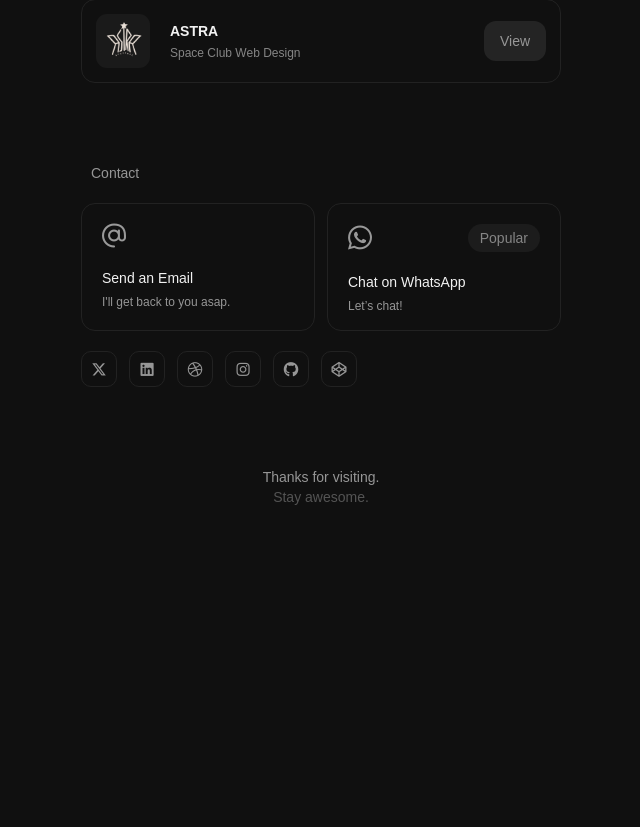
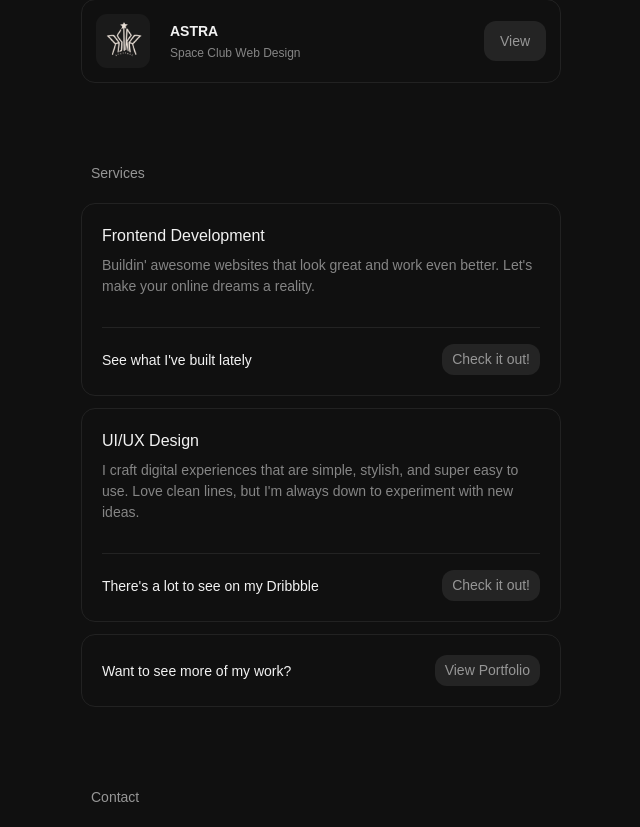
Before and after one commit to ABHAY-100/vue-link-bio, a Vue app: page / in a window 1280 px wide. Shown: the part 653-1480 px from the top of the page, without its empty margins (339-979 px from the left). Before the commit the page ends 1260 px from the top, so only its background shows below. Built offline with nearby package versions, Linux system fonts and the light colour scheme; a web font is replaced by a local one.

Commit message:
Ah completed

```diff
--- /dev/null
+++ b/src/components/common/ServicesBox.vue
@@ -0,0 +1,48 @@
+<script setup>
+import Button from "primevue/button";
+
+const props = defineProps({
+  heading: {
+    type: String,
+    required: true,
+  },
+  description: {
+    type: String,
+    required: true,
+  },
+  anothertext: {
+    type: String,
+    required: true,
+  },
+  label: {
+    type: String,
+    required: true,
+  },
+})
+</script>
+
+<template>
+  <div
+    class="border-[1px] border-other_border rounded-[14px] flex flex-col py-[20px] px-[20px] w-[480px] max-md:w-full"
+  >
+    <div class="">
+      <h4 class="text-[16px] font-normal text-not_white mb-[7px]">
+        {{ heading }}
+      </h4>
+      <p class="text-[14px] text-just_gray">
+        {{ description }}
+      </p>
+    </div>
+    <div
+      class="flex flex-row items-center justify-between w-full border-t-[1px] border-t-[#232323] pt-[16px] mt-[30px] max-sm:flex-col max-sm:gap-4 max-sm:text-center"
+    >
+      <p class="text-sm text-[#f2f2f2] text-normal">
+        {{ anothertext }}
+      </p>
+      <Button
+        class="px-[10px] h-[31px] text-[14px] bg-button_bg rounded-[12px] text-button_text font-normal hover:bg-other_border duration-200 ease-in-out"
+        >{{ label }}</Button
+      >
+    </div>
+  </div>
+</template>
--- /dev/null
+++ b/src/components/common/TheOtherCard.vue
@@ -0,0 +1,19 @@
+<script setup>
+import Button from "primevue/button";
+</script>
+
+<template>
+  <div
+    class="border-[1px] border-other_border rounded-[14px] flex flex-row justify-between items-center py-[20px] px-[20px] w-[480px] max-md:w-full max-sm:flex-col max-sm:gap-4 max-sm:text-center"
+  >
+    <div class=" gap-[7px]">
+        <h4 class="text-sm text-[#f2f2f2] text-normal">
+            Want to see more of my work?
+        </h4>
+    </div>
+    <Button
+      class="px-[10px] h-[31px] text-[14px] bg-button_bg rounded-[12px] text-button_text font-normal hover:bg-other_border duration-200 ease-in-out"
+      >View Portfolio</Button
+    >
+  </div>
+</template>
--- a/src/components/layout/Contact.vue
+++ b/src/components/layout/Contact.vue
@@ -61,7 +61,7 @@ const socials = [
         :link="card.link"
       />
     </div>
-    <div class="flex gap-[12px]">
+    <div class="flex gap-[12px] flex-wrap">
       <SocialBox
         v-for="(social, index) in socials"
         :key="index"
--- /dev/null
+++ b/src/components/layout/Services.vue
@@ -0,0 +1,39 @@
+<script setup>
+import SeeMoreVue from "../common/TheOtherCard.vue";
+import ServicesBox from "../common/ServicesBox.vue";
+import TheOtherCard from "../common/TheOtherCard.vue";
+
+const cards = [
+  {
+    heading: "Frontend Development",
+    description:
+      "Buildin' awesome websites that look great and work even better. Let's make your online dreams a reality.",
+    anothertext: "See what I've built lately",
+    label: "Check it out!",
+  },
+  {
+    heading: "UI/UX Design",
+    description:
+      "I craft digital experiences that are simple, stylish, and super easy to use. Love clean lines, but I'm always down to experiment with new ideas.",
+    anothertext: "There's a lot to see on my Dribbble",
+    label: "Check it out!",
+  },
+];
+</script>
+
+<template>
+  <div class="flex flex-col w-full gap-5">
+    <p class="text-sm text-button_text pl-2.5">Services</p>
+    <div class="flex flex-col gap-3">
+      <ServicesBox
+        v-for="(card, index) in cards"
+        :key="index"
+        :heading="card.heading"
+        :description="card.description"
+        :anothertext="card.anothertext"
+        :label="card.label"
+      />
+      <TheOtherCard />
+    </div>
+  </div>
+</template>
--- a/src/views/Home.vue
+++ b/src/views/Home.vue
@@ -1,6 +1,7 @@
 <script setup>
 import NavBar from "../components/common/NavBar.vue";
 import ShowCase from "../components/layout/ShowCase.vue";
+import Services from "../components/layout/Services.vue";
 import Contact from "../components/layout/Contact.vue";
 import Thanks from "../components/common/Thanks.vue";
 
@@ -64,6 +65,9 @@ const downloadPDF = () => {
     <ShowCase />
     <!-- showcase -->
 
+    <Services />
+    <!-- services -->
+
     <Contact />
     <!-- contact -->
 
```
